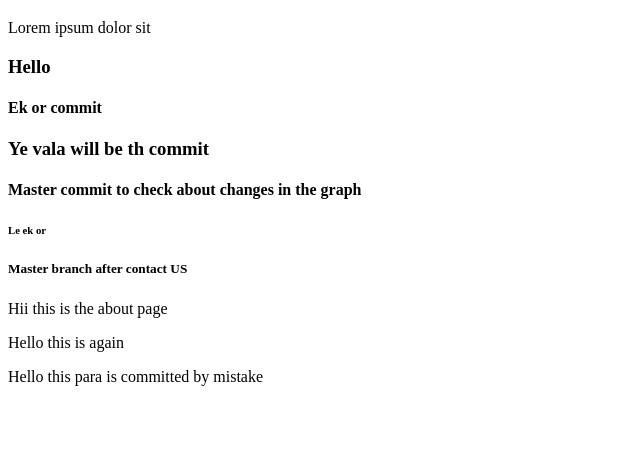
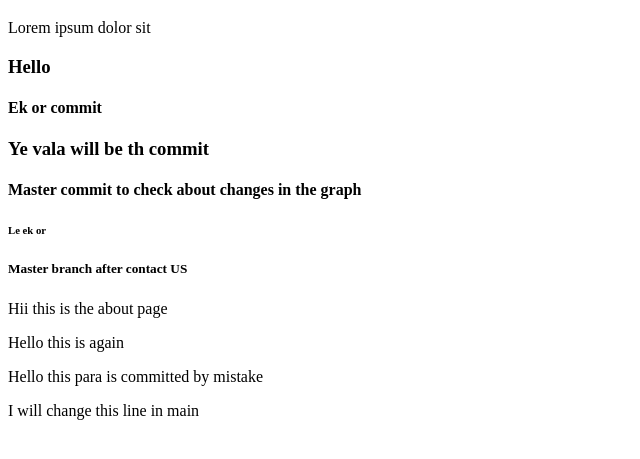
Before and after one commit to Shobhit1505/learning-git, a plain HTML site: page index.html in a window 1280 px wide. Shown: the part 61-520 px from the top of the page, without its empty margins (0-640 px from the left). Drawn offline with Linux system fonts and the light colour scheme.

Commit message:
Added a p tag at 23

```diff
--- a/index.html
+++ b/index.html
@@ -20,5 +20,6 @@
     <p>Hii this is the about page</p>
     <p>Hello this is again</p>
     <p>Hello this para is committed by mistake</p>
+    <p>I will change this line in main</p>
   </body>
 </html>
```
